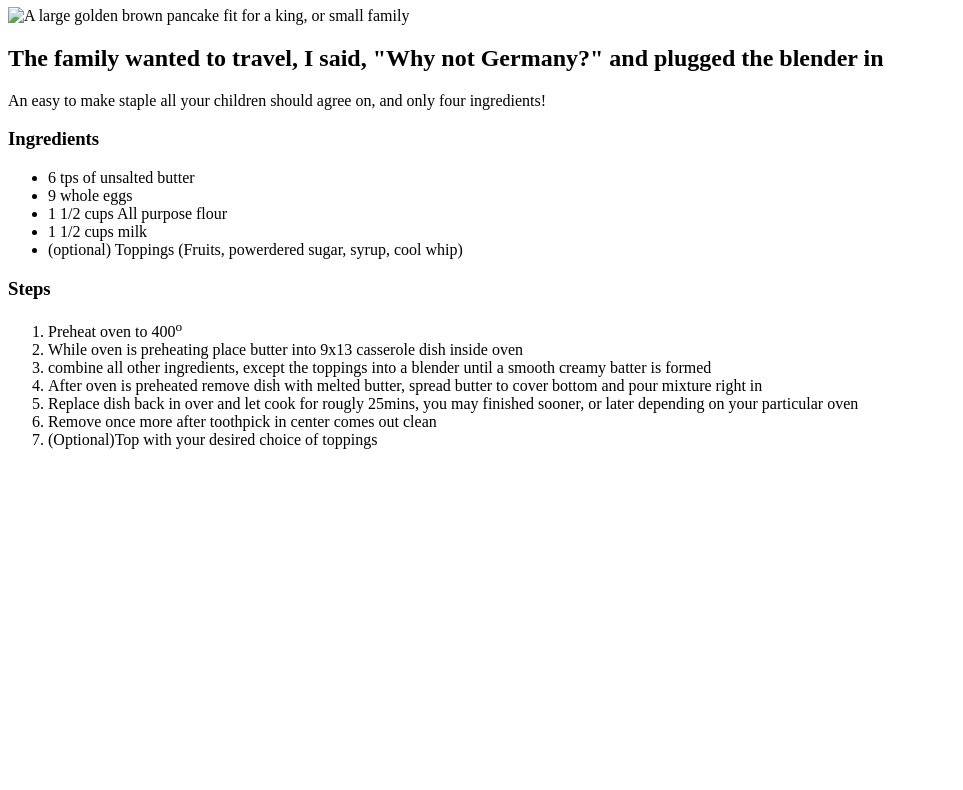
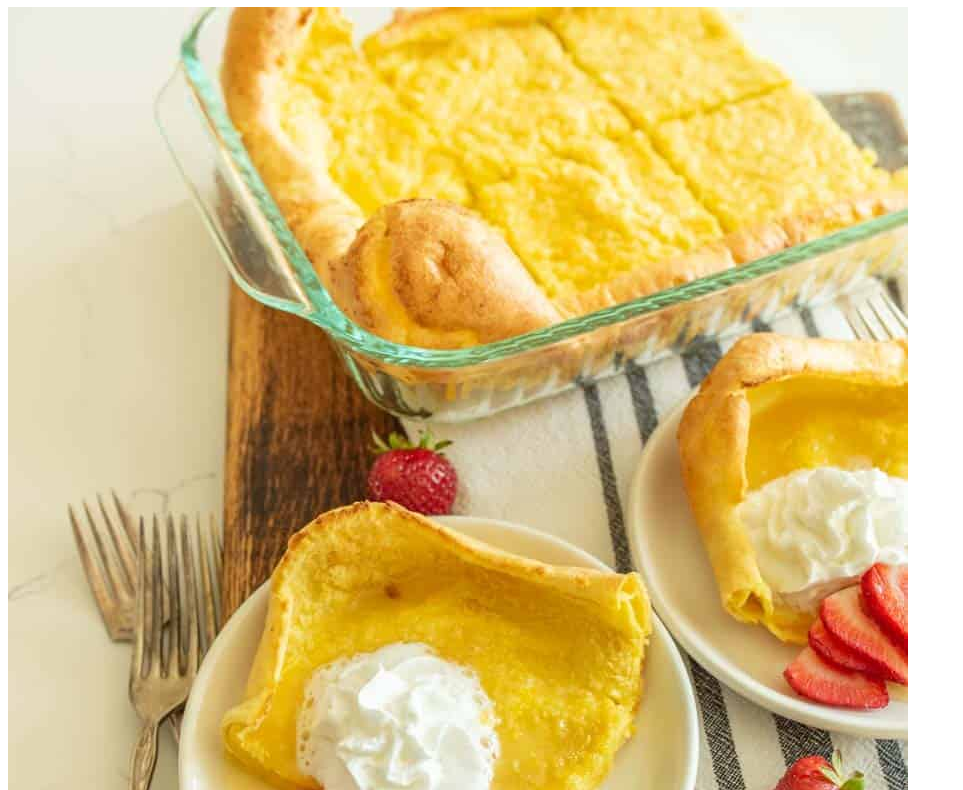
Before and after one commit to Cagemon/odin-recipes, a plain HTML site: page recipes/german-pancake.html in a window 1280 px wide. Shown: the part 73-863 px from the top of the page, without its empty margins (0-963 px from the left). Before the commit the page ends 800 px from the top, so only its background shows below. Drawn offline with Linux system fonts and the light colour scheme.

Commit message:
/odin-recipes

```diff
--- a/recipes/german-pancake.html
+++ b/recipes/german-pancake.html
@@ -9,7 +9,7 @@
 <body>
     <h1>German Pancake</h1>
 
-    <img src="" alt="A large golden brown pancake fit for a king, or small family">
+    <img src="../images/germanpancake.jpg" alt="A large golden brown pancake fit for a king, or small family">
 
     <h2>The family wanted to travel, I said, "Why not Germany?" and plugged the blender in</h2>
 
```
Also changed, not shown: recipes/want-some-mac-n-that-cheese.html (+1 -1 lines), images/germanpancake.jpg (added), images/macandcheese.jpg (added).
